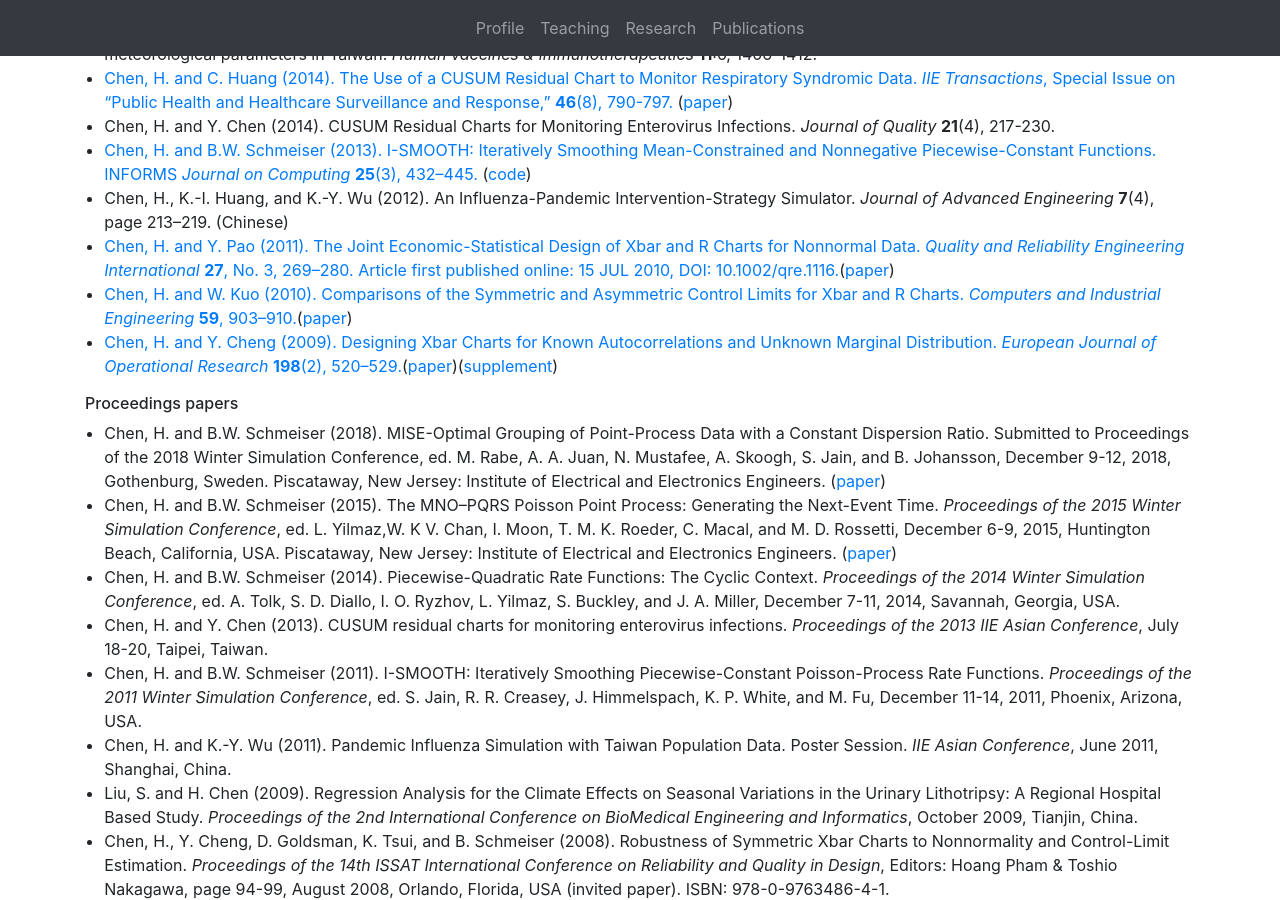
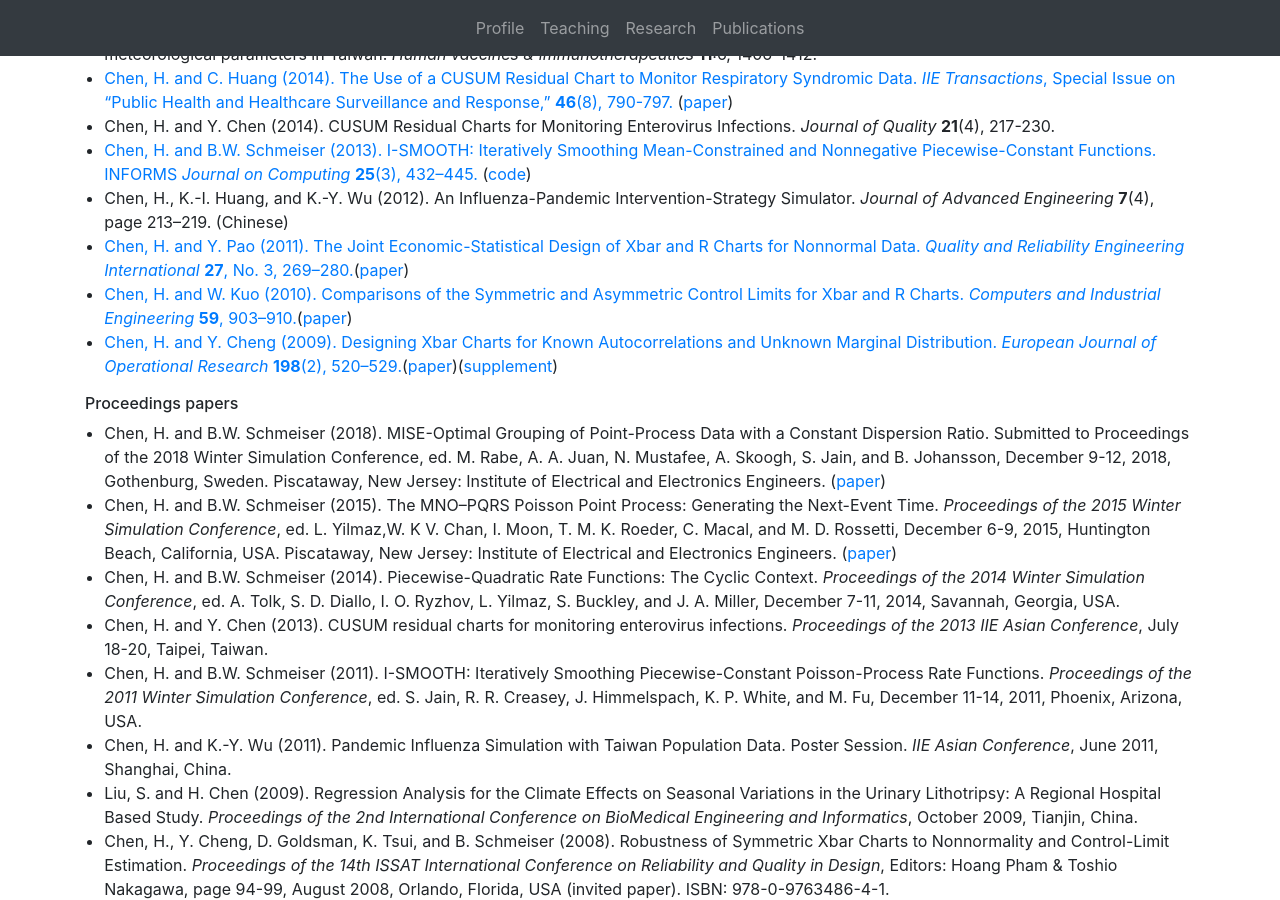
Before and after one commit to huifenchen/huifenchen.github.io, a Jekyll site: the page built from index.html, in a window 1280 px wide and 900 px high, scrolled down 1735 px. Built offline with Jekyll 4.4.1, drawn with Linux system fonts in a browser that asks for light colours; nearby versions of some CDN libraries.

Commit message:
2018.06.03 Fix 2015WSC paper

```diff
--- a/_data/paper.yml
+++ b/_data/paper.yml
@@ -57,7 +57,7 @@
       wlink: ""
 
     - year: 2011
-      topic: "Chen, H. and Y. Pao (2011).  The Joint Economic-Statistical Design of Xbar and R Charts for Nonnormal Data.  <i>Quality and Reliability Engineering International</i> <b>27</b>, No. 3, 269–280. Article first published online: 15 JUL 2010, DOI: 10.1002/qre.1116."
+      topic: "Chen, H. and Y. Pao (2011).  The Joint Economic-Statistical Design of Xbar and R Charts for Nonnormal Data.  <i>Quality and Reliability Engineering International</i> <b>27</b>, No. 3, 269–280."
       link: "2011The_Joint_Economic-Statistical_Design_of__Xbar_and_R_Charts_for_Nonnormal_Data.pdf"
       clink: ""
       slink: ""
@@ -193,7 +193,7 @@
 
     - year: 2015
       topic: "Chen, H. and B.W. Schmeiser (2015). The MNO–PQRS Poisson Point Process: Generating the Next-Event Time. <i>Proceedings of the 2015 Winter Simulation Conference</i>, ed. L. Yilmaz,W. K V. Chan, I. Moon, T. M. K. Roeder, C. Macal, and M. D. Rossetti, December 6-9, 2015, Huntington Beach, California, USA.  Piscataway, New Jersey: Institute of Electrical and Electronics Engineers.  "
-      link: "2015The_MNO–PQRS_Poisson_Point_Process_Generating_the_Next-Event_Tim/15-07-22wsc15CreatedByProceedingsEditor.pdf"
+      link: "2015The_MNO-PQRS_Poisson_Point_Process_Generating_the_Next-Event_Time/15-07-22wsc15CreatedByProceedingsEditor.pdf"
       clink: ""
       slink: ""
       wlink: ""
```
Also changed, not shown: 2 other files.
